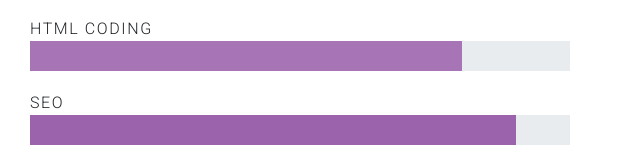
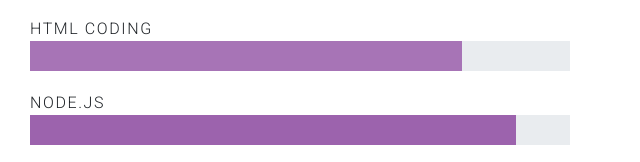
Before and after one commit to rahman-saqib/DeployingWebAppsPortfolioWebsite, a plain HTML site: page index.html in a window 1280 px wide. Shown: the part 1133-1295 px from the top of the page, 625-1265 px from the left. Drawn offline with nearby package versions, Linux system fonts and the light colour scheme.

```diff
--- a/index.html
+++ b/index.html
@@ -92,7 +92,7 @@
               </div>
             </div>
             <div class="skill-item">
-              <div class="progress-title">SEO</div>
+              <div class="progress-title">Node.js</div>
               <div class="progress">
                 <div role="progressbar" style="width: 90%" aria-valuenow="90" aria-valuemin="0" aria-valuemax="100" class="progress-bar progress-bar-skill4"></div>
               </div>
```
